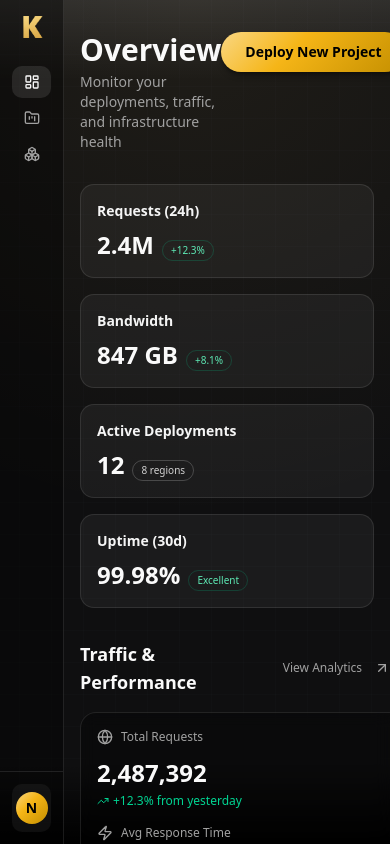
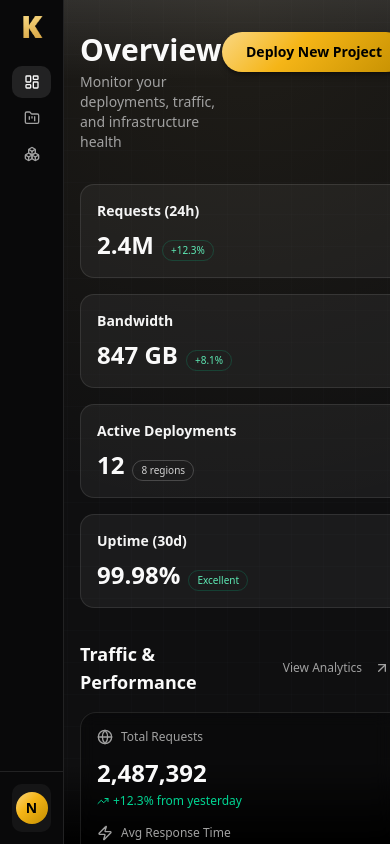
Before and after one commit to kleffio/www, a React (Vite) app in the folder frontend/: page /dashboard in a window 390 px wide. Built offline with nearby package versions, Linux system fonts and the light colour scheme.

Commit message:
hotfix: created DashboardLayout for universal layout for dashboard pages. Added nested routing for dashboard, added dashboardHeader for sidebar in layout, added sections to dashboardpage, removed unnecessary nested divs in dashboard page

```diff
--- /dev/null
+++ b/frontend/src/app/layout/DashboardLayout.tsx
@@ -0,0 +1,23 @@
+import { Outlet } from "react-router-dom";
+import { Sidebar } from "./DashboardHeader";
+
+export function DashboardLayout() {
+  return (
+    <div className="bg-kleff-bg text-foreground flex h-screen overflow-hidden">
+      <Sidebar />
+
+      <div className="relative flex-1 isolate">
+        <div className="pointer-events-none absolute inset-0 -z-20">
+          <div className="bg-modern-noise bg-kleff-spotlight h-full w-full opacity-60" />
+          <div className="bg-kleff-grid absolute inset-0 opacity-[0.25]" />
+        </div>
+        <div className="pointer-events-none absolute inset-x-0 top-0 -z-10 h-40 bg-linear-to-b from-white/10 via-transparent" />
+        <div className="pointer-events-none absolute inset-x-0 bottom-0 -z-10 h-40 bg-linear-to-t from-black via-transparent" />
+
+        <main className="relative h-full overflow-y-auto">
+          <Outlet />
+        </main>
+      </div>
+    </div>
+  );
+}
--- a/frontend/src/app/routes/router.tsx
+++ b/frontend/src/app/routes/router.tsx
@@ -3,6 +3,7 @@ import { AppLayout } from "@app/layout/AppLayout";
 import { LandingPage } from "@pages/landing/LandingPage";
 import { DashboardPage } from "@pages/dashboard/DashboardPage";
 import { ErrorPage } from "@app/error/ErrorPage";
+import { DashboardLayout } from "@app/layout/DashboardLayout";
 
 export const router = createBrowserRouter([
   {
@@ -19,7 +20,13 @@ export const router = createBrowserRouter([
   },
   {
     path: "/dashboard",
-    element: <DashboardPage />,
-    errorElement: <ErrorPage />
-  }
+    element: <DashboardLayout />,
+    errorElement: <ErrorPage />,
+    children: [
+      {
+        index: true,
+        element: <DashboardPage />
+      }
+    ]
+  },
 ]);
--- a/frontend/src/pages/dashboard/DashboardPage.tsx
+++ b/frontend/src/pages/dashboard/DashboardPage.tsx
@@ -1,5 +1,5 @@
 import { Link } from "react-router-dom";
-import { Sidebar } from "@shared/ui/Sidebar";
+import { Sidebar } from "@app/layout/DashboardHeader";
 import { SoftPanel } from "@shared/ui/SoftPanel";
 import { Badge } from "@shared/ui/Badge";
 import { StatBadge } from "@shared/ui/StatBadge";
@@ -169,19 +169,8 @@ const dashboardData = {
 
 export function DashboardPage() {
   return (
-    <div className="bg-kleff-bg relative isolate flex h-screen overflow-hidden">
-      <div className="pointer-events-none absolute inset-0 -z-20">
-        <div className="bg-modern-noise bg-kleff-spotlight h-full w-full opacity-60" />
-        <div className="bg-kleff-grid absolute inset-0 opacity-[0.25]" />
-      </div>
-      <div className="pointer-events-none absolute inset-x-0 top-0 -z-10 h-40 bg-linear-to-b from-white/10 via-transparent" />
-      <div className="pointer-events-none absolute inset-x-0 bottom-0 -z-10 h-40 bg-linear-to-t from-black via-transparent" />
-
-      <Sidebar />
-
-      <div className="flex-1 overflow-auto">
     <div className="app-container py-8">
-          <div className="mb-8">
+      <section className="mb-8">
         <div className="flex items-start justify-between">
           <div>
             <h1 className="text-3xl font-semibold text-neutral-50">Overview</h1>
@@ -198,9 +187,9 @@ export function DashboardPage() {
             </Button>
           </Link>
         </div>
-          </div>
+      </section>
 
-          <div className="mb-8 grid gap-4 sm:grid-cols-2 lg:grid-cols-4">
+      <section className="mb-8 grid gap-4 sm:grid-cols-2 lg:grid-cols-4">
         {dashboardData.quickStats.map((stat, i) => (
           <MiniCard key={i} title={stat.title}>
             <div className="flex items-baseline gap-2">
@@ -218,11 +207,11 @@ export function DashboardPage() {
             </div>
           </MiniCard>
         ))}
-          </div>
+      </section>
 
-          <div className="grid gap-6 lg:grid-cols-3">
-            <div className="space-y-6 lg:col-span-2">
-              <div>
+      <section className="grid gap-6 lg:grid-cols-3">
+        <section className="space-y-6 lg:col-span-2">
+          <section>
             <div className="mb-4 flex items-center justify-between">
               <h2 className="text-lg font-semibold text-neutral-50">Traffic & Performance</h2>
               <Button
@@ -311,9 +300,9 @@ export function DashboardPage() {
                 </div>
               </div>
             </SoftPanel>
-              </div>
+          </section>
 
-              <div>
+          <section>
             <div className="mb-4 flex items-center justify-between">
               <h2 className="text-lg font-semibold text-neutral-50">Recent Deployments</h2>
               <Button
@@ -354,10 +343,10 @@ export function DashboardPage() {
                 ))}
               </div>
             </SoftPanel>
-              </div>
-            </div>
+          </section>
+        </section>
 
-            <div className="space-y-6">
+        <section className="space-y-6">
           <div>
             <h2 className="mb-4 text-lg font-semibold text-neutral-50">Security</h2>
             <SoftPanel>
@@ -444,10 +433,8 @@ export function DashboardPage() {
               ))}
             </div>
           </div>
-            </div>
-          </div>
-        </div>
-      </div>
+        </section>
+      </section>
     </div>
   );
 }
```
Also changed, not shown: frontend/src/app/layout/DashboardHeader.tsx (renamed from frontend/src/shared/ui/Sidebar.tsx). Lines whose indentation alone changed are shown as unchanged.
